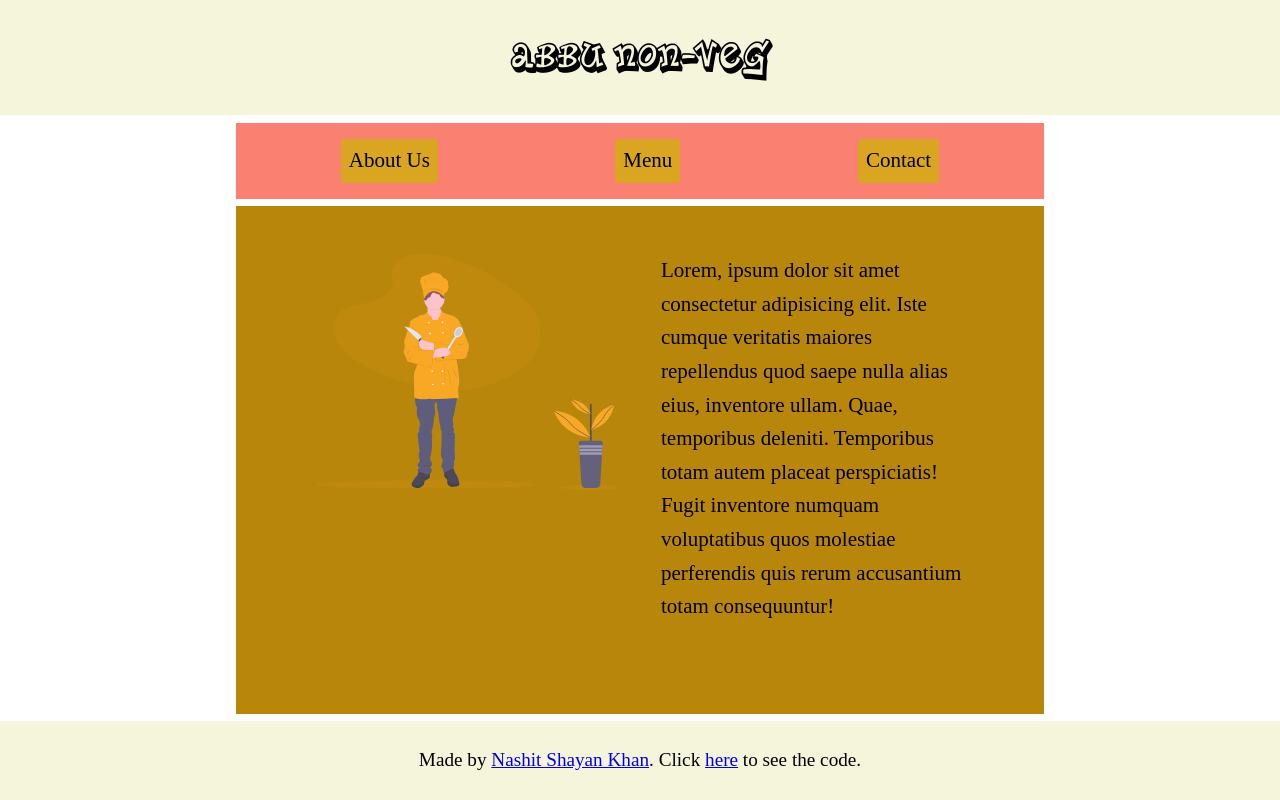
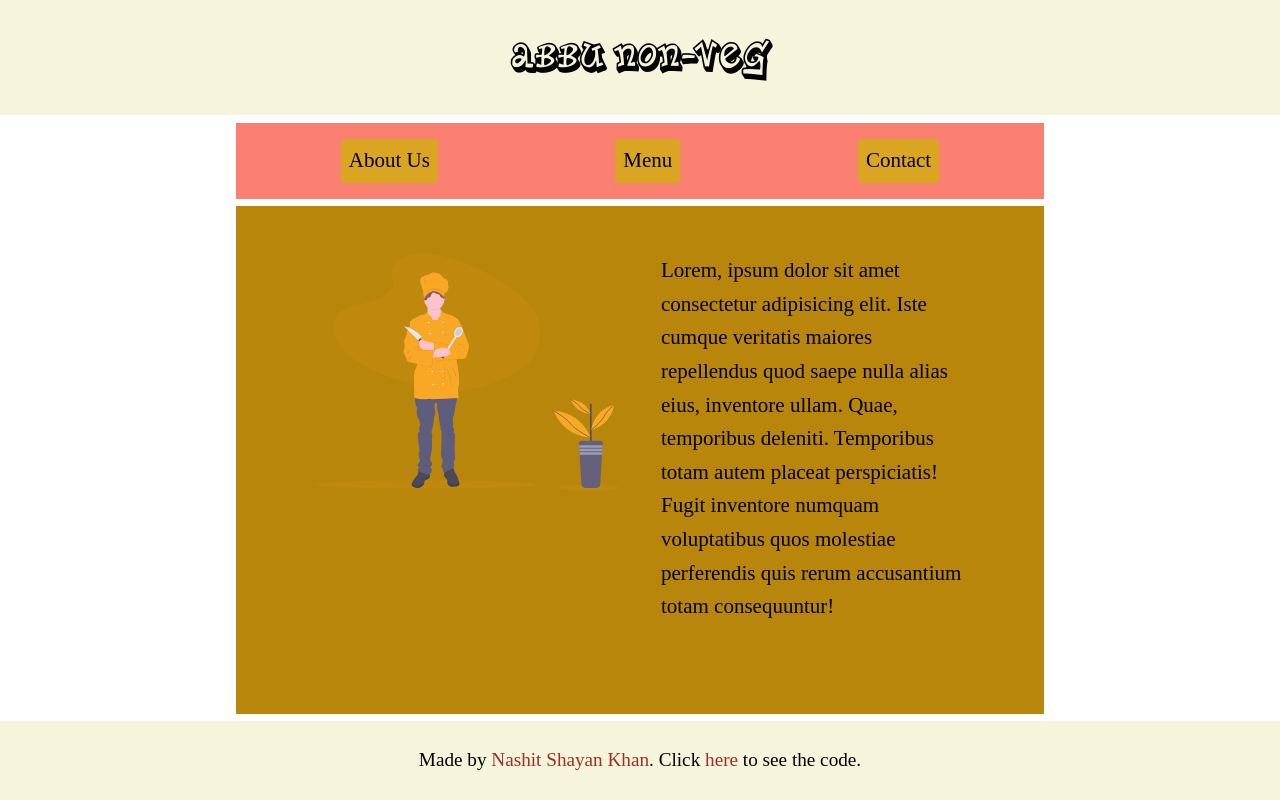
Before and after one commit to nashitshayan/restaurant-page, a website built with webpack: page dist/index.html in a window 1280 px wide. Built offline with nearby package versions, Linux system fonts and the light colour scheme.

Commit message:
style: footer link fix

```diff
--- a/src/styles.css
+++ b/src/styles.css
@@ -164,7 +164,10 @@ img {
     font-size: 1.2rem;
     padding: 1.5rem;
 }
-
+#footer a{
+    text-decoration: none;
+    color: brown;
+}
 
 
 @media (min-width: 40em) {
```
